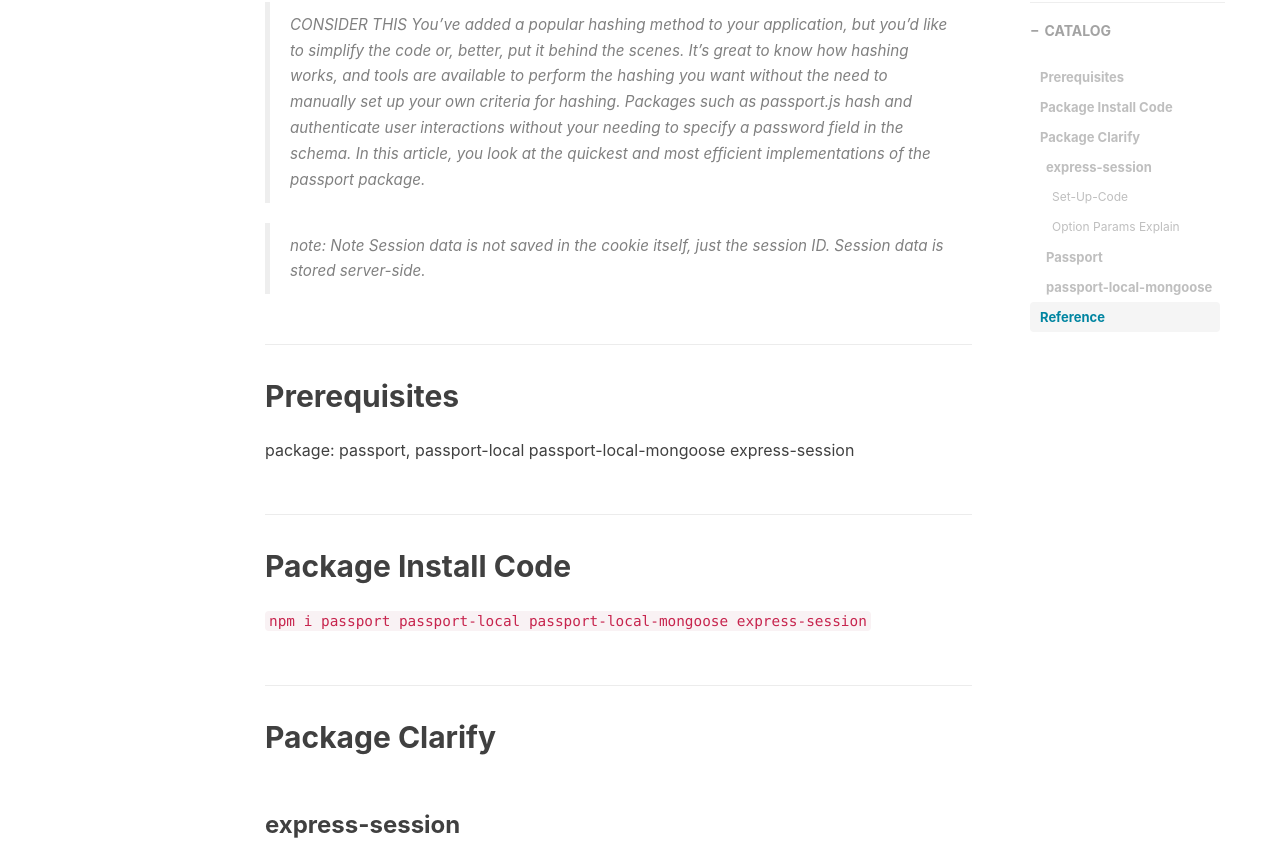
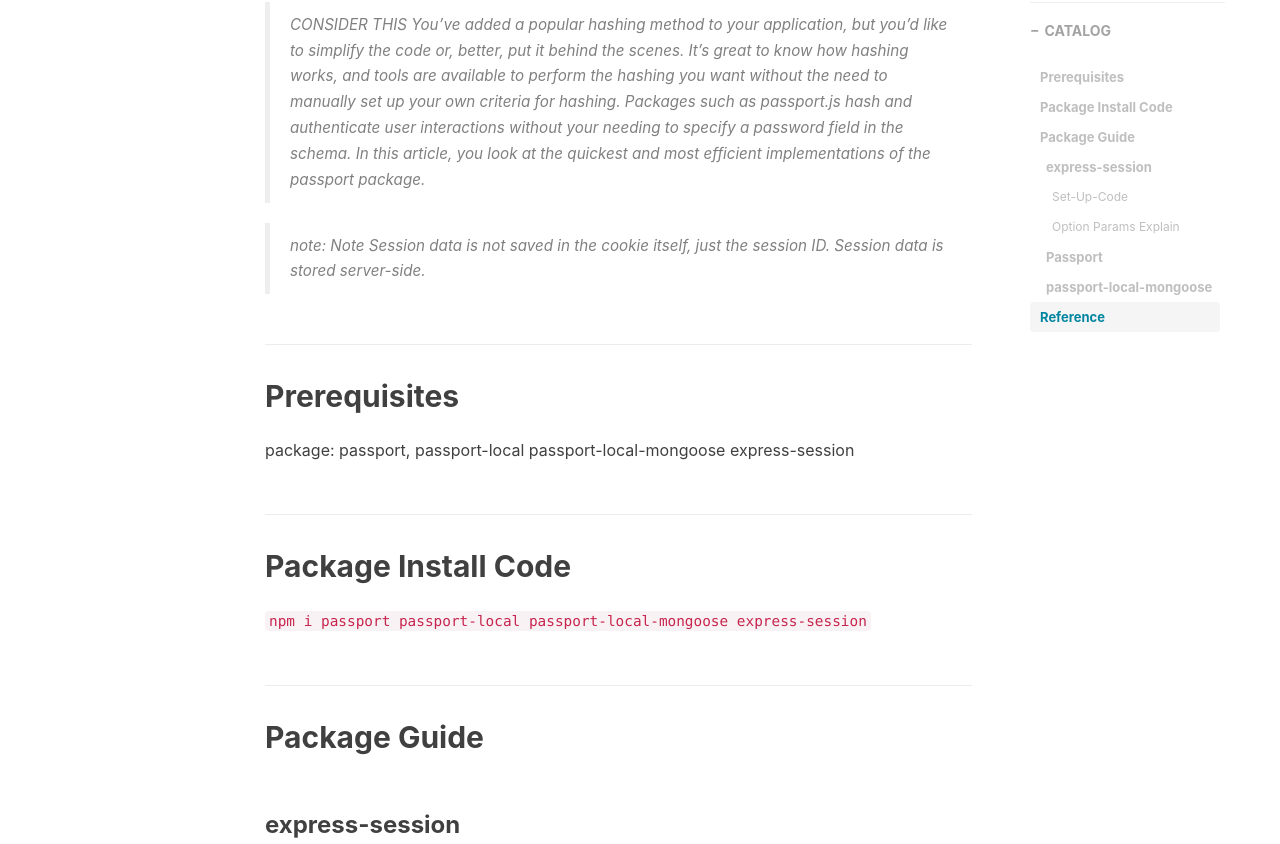
Before and after one commit to kkkokili/kkkokili.github.io, a Jekyll site: the page built from _posts/2021-08-16-Node-JS-Authentication-Guide.md, in a window 1280 px wide and 1400 px high, scrolled down 502 px. Shown: the part 131-975 px from the top of the window. Built offline with Jekyll 4.4.1, drawn with Linux system fonts in a browser that asks for light colours; nearby versions of some CDN libraries; comment, search, counter and statistics services are not loaded.

Commit message:
Update 2021-08-16-Node-JS-Authentication-Guide.md

```diff
--- a/_posts/2021-08-16-Node-JS-Authentication-Guide.md
+++ b/_posts/2021-08-16-Node-JS-Authentication-Guide.md
@@ -23,7 +23,7 @@ package: passport, passport-local passport-local-mongoose express-session
 
 `npm i passport passport-local passport-local-mongoose express-session`
 
-## Package Clarify
+## Package Guide
 ### express-session
 
 This package is used to create a session middleware and set the needed cookie for the specified cookie
```
